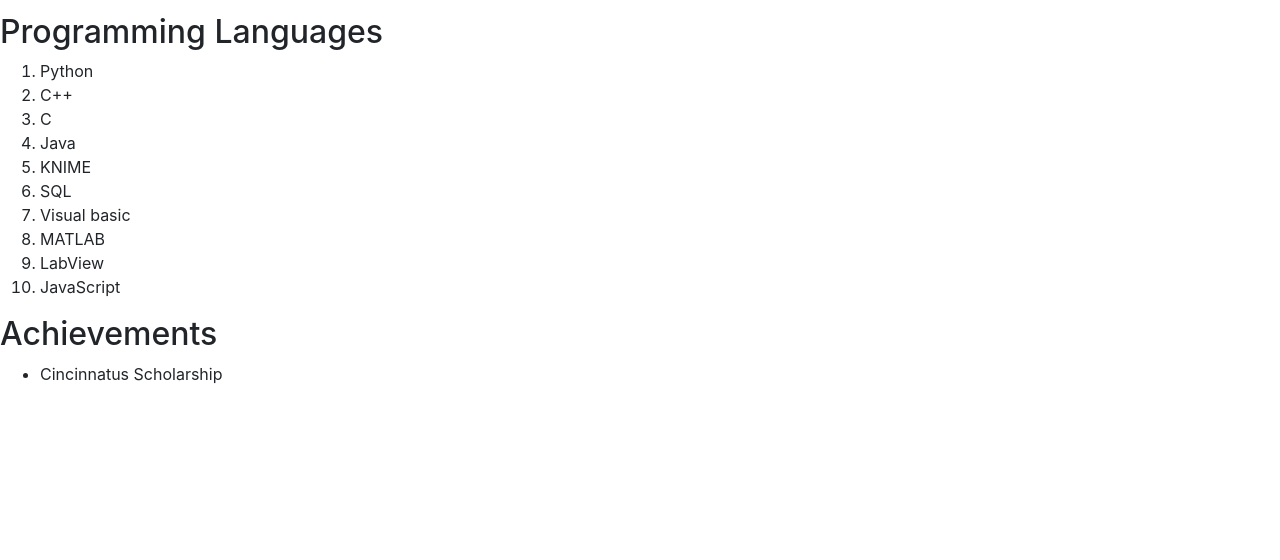
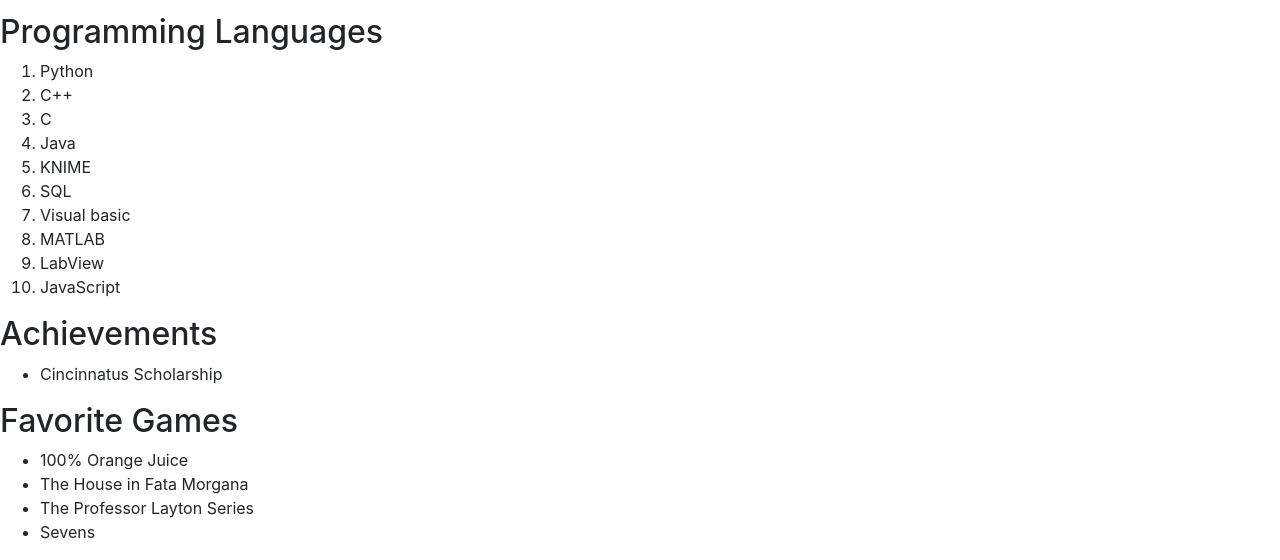
Before and after one commit to it3049c-fall22-henderson/online-portfolio-RachelLindquist, a website: page index.html in a window 1280 px wide. Shown: the part 718-1278 px from the top of the page. Before the commit the page ends 1120 px from the top, so only its background shows below. Drawn offline with nearby package versions, Linux system fonts and the light colour scheme.

Commit message:
Added games

```diff
--- a/index.html
+++ b/index.html
@@ -66,6 +66,16 @@
     </ul>
   </div>
 
+  <div class="section" id="games">
+    <h2>Favorite Games</h2>
+    <ul>
+      <li>100% Orange Juice</li>
+      <li>The House in Fata Morgana</li>
+      <li>The Professor Layton Series</li>
+      <li>Sevens</li>
+    </ul>
+  </div>
+
 
   <script> src = "resources/scripts/index.js" </script>
 
```
